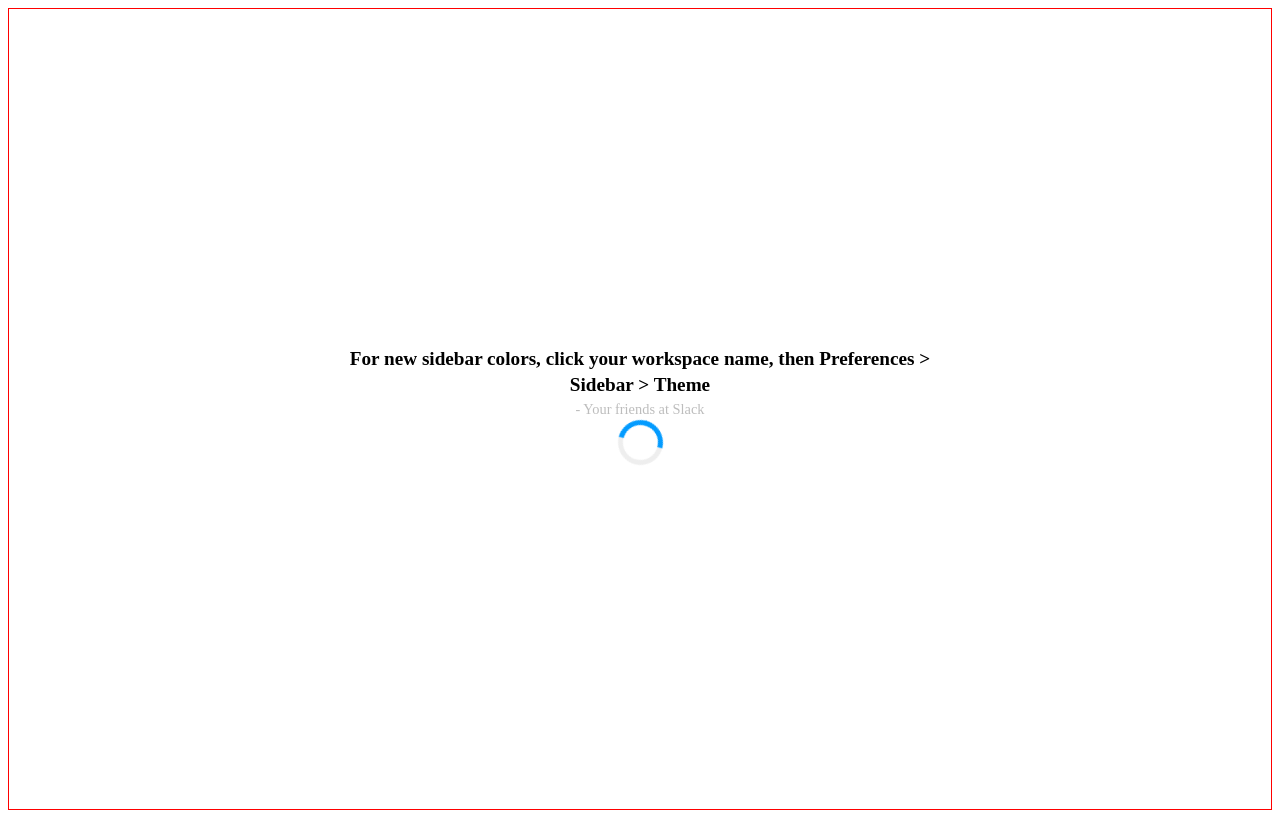
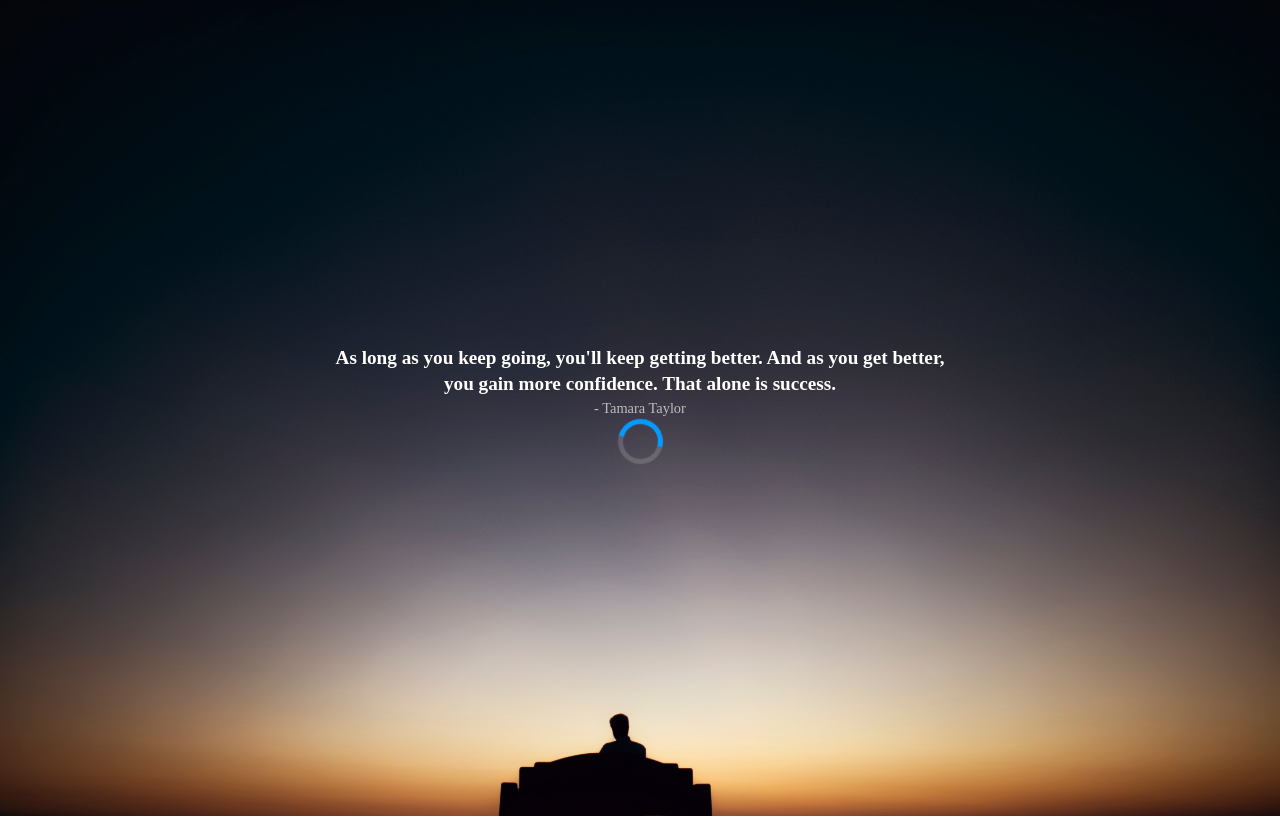
Before and after one commit to codingXllama/Loading-Screen, a plain HTML site: page index.html in a window 1280 px wide. Drawn offline with Linux system fonts and the light colour scheme.

Commit message:
Added a Background image

```diff
--- a/index.html
+++ b/index.html
@@ -11,8 +11,10 @@
 
 <body>
     <section class="loading">
-        For new sidebar colors, click your workspace name, then Preferences > Sidebar > Theme
-        <span class="loading__author"> - Your friends at Slack</span> <span class="loading__anim"></span>
+        As long as you keep going, you'll keep getting better. And as you get better, you gain more confidence. That
+        alone is success.
+
+        <span class="loading__author"> - Tamara Taylor</span> <span class="loading__anim"></span>
 
     </section>
 </body>
--- a/style.css
+++ b/style.css
@@ -1,10 +1,14 @@
 body {
     /* Centering the content on the screen */
+    background: url(/bg1.jpg);
+    background-repeat: no-repeat;
+    background-size: cover;
     display: flex;
     justify-content: center;
     align-items: center;
     min-height: 100vh;
-    border: 1px solid red;
+    /* border: 1px solid red; */
+    color: white;
 }
 
 /* Styling the loading text */
```
Also changed, not shown: bg1.jpg (added), 1 other file.
